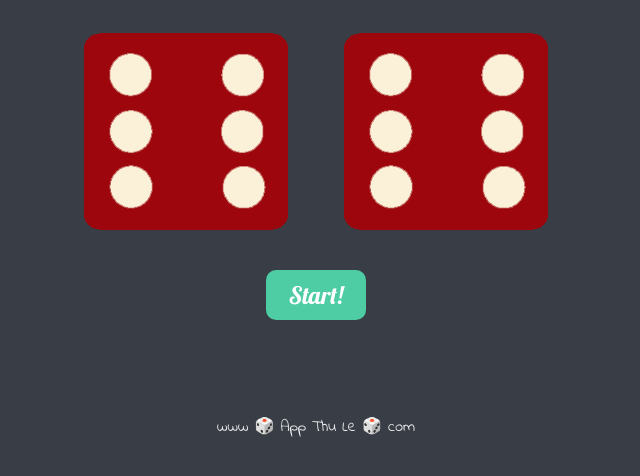
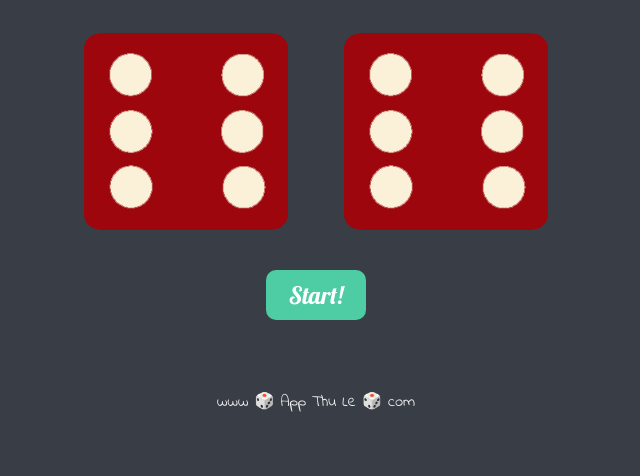
Before and after one commit to LeThu1307/Dicee_Game, a plain HTML site: page index.html in a window 1280 px wide. Shown: the part 302-778 px from the top of the page, without its empty margins (324-964 px from the left). Drawn offline with Linux system fonts and the light colour scheme.

Commit message:
change css

```diff
--- a/styles.css
+++ b/styles.css
@@ -50,7 +50,7 @@ button {
 }
 
 footer {
-  margin-top: 5%;
+  margin-top: 3%;
   color: #eeeeee;
   text-align: center;
   font-family: "Indie Flower", cursive;
```
